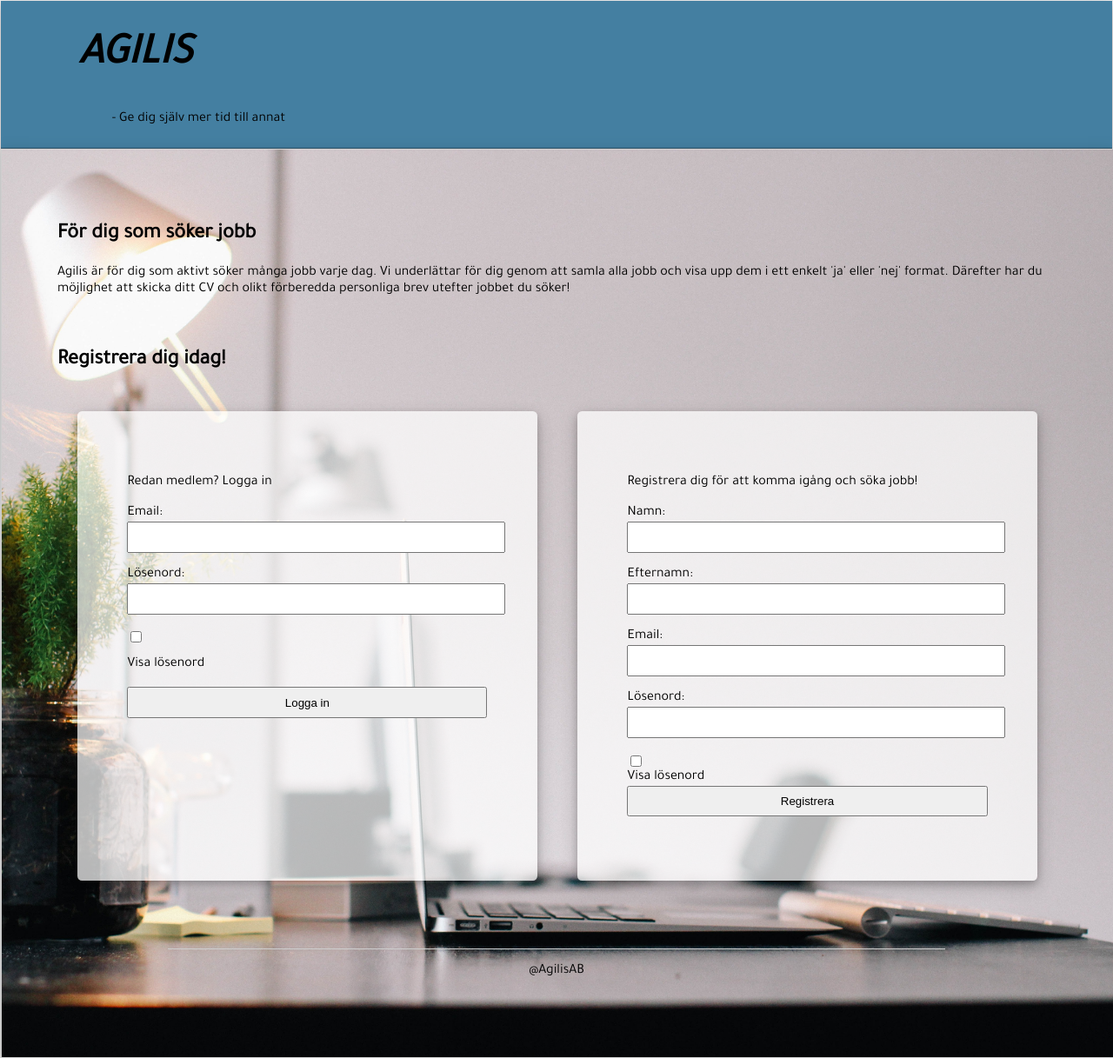
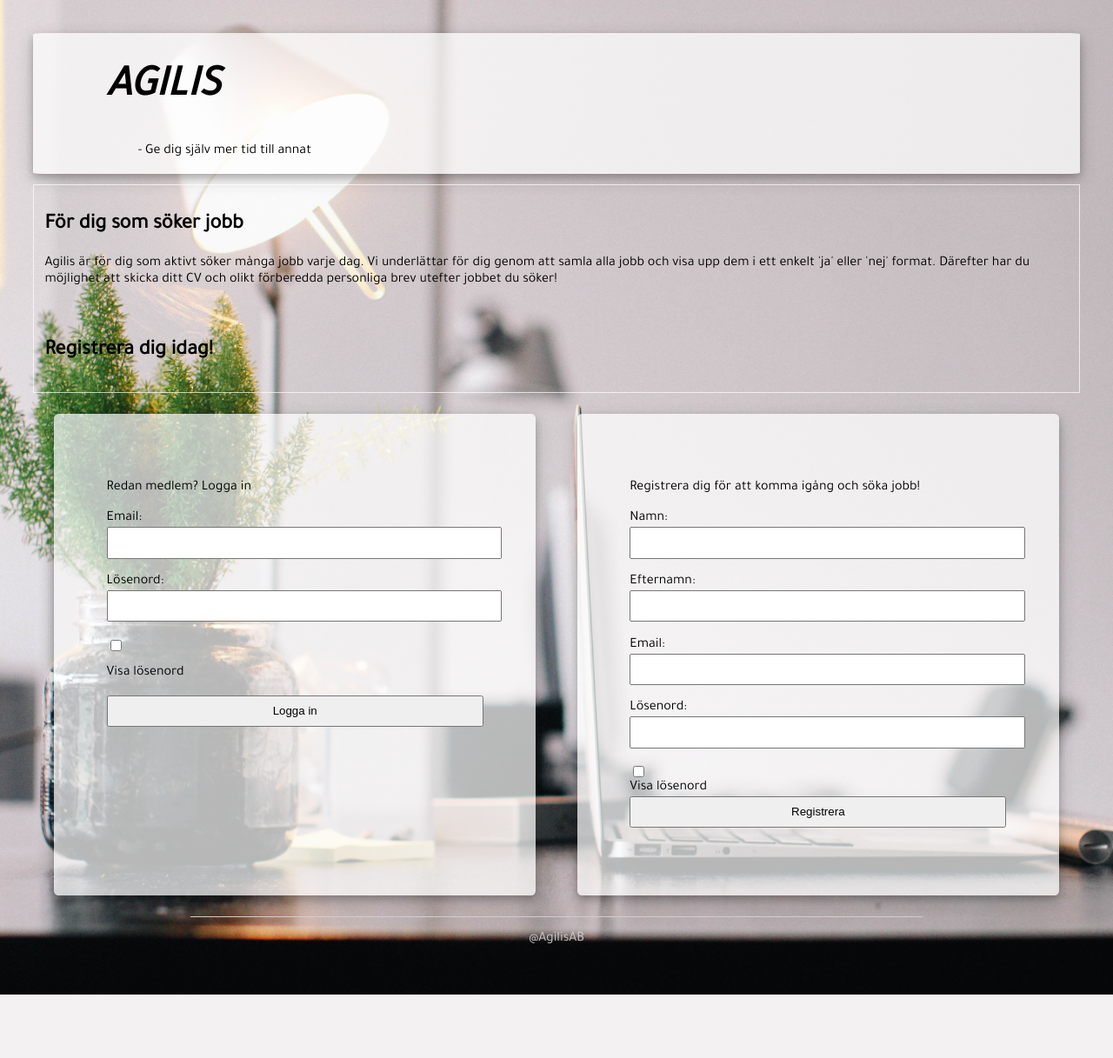
Before and after one commit to natbjo93/agilis, a Bottle app: page / in a window 1280 px wide. Shown: the whole page at 87% size. After the commit the page ends 1144 px from the top, so only its background shows below. Run offline with Bottle, Linux system fonts and the light colour scheme; parts of the project's set-up code (start-up, migrations or seed data) failed here and were passed over; some libraries are stand-ins or nearby versions.

Commit message:
new styling

```diff
--- a/bottle_app.py
+++ b/bottle_app.py
@@ -1,4 +1,4 @@
-from bottle import route, run, template, static_file, request
+from bottle import route, run, template, static_file, request, install, response
 import json
 
 import psycopg2
@@ -6,6 +6,7 @@ conn = psycopg2.connect(dbname="ai9707", user="ai9707" , password="gpvfieda", ho
 cursor = conn.cursor()
 
 import requests
+
 
 def api_response():
     res = requests.get('https://api.arbetsformedlingen.se/af/v0/platsannonser/matchning?lanid=12&sida=1&antalrader=100', headers={'Accept-language': 'application/json'})
@@ -75,4 +76,4 @@ def cv():
 def sparade_cv_pb():
     return template("sparade_cv_pb", root="static")
 
-run(host="localhost", port=9094)
+run(host="localhost", port=9095)
--- a/static/style.css
+++ b/static/style.css
@@ -16,11 +16,49 @@ body {
     "footer";
 }
 
+#index_main {
+    margin: 1px;
+    display: grid;
+    grid-template-columns: auto;
+    grid-template-rows: auto 80% auto;
+    grid-template-areas:
+    "header"
+    "main"
+    "footer";
+    background-image: url("index_background.jpg");
+    background-position: centser;
+    background-size: cover;
+    height: 100%;
+    margin: auto;
+    padding: 3%;
+}
+
 /* HEADER */
 header {
     border-bottom: 1px solid rgba(2, 2, 2, 0.338);
     box-shadow: 0 4px 8px 0 rgba(167, 91, 91, 0.2), 0 6px 20px 0 rgba(0, 0, 0, 0.19);
-    background-color: rgb(68, 127, 161);
+    background: rgb(245,246,246); /* Old browsers */
+background: -moz-linear-gradient(top, rgba(245,246,246,1) 0%, rgba(219,220,226,1) 21%, rgba(184,186,198,1) 49%, rgba(221,223,227,1) 80%, rgba(245,246,246,1) 100%); /* FF3.6-15 */
+background: -webkit-linear-gradient(top, rgba(245,246,246,1) 0%,rgba(219,220,226,1) 21%,rgba(184,186,198,1) 49%,rgba(221,223,227,1) 80%,rgba(245,246,246,1) 100%); /* Chrome10-25,Safari5.1-6 */
+background: linear-gradient(to bottom, rgba(245,246,246,1) 0%,rgba(219,220,226,1) 21%,rgba(184,186,198,1) 49%,rgba(221,223,227,1) 80%,rgba(245,246,246,1) 100%); /* W3C, IE10+, FF16+, Chrome26+, Opera12+, Safari7+ */
+filter: progid:DXImageTransform.Microsoft.gradient( startColorstr='#f5f6f6', endColorstr='#f5f6f6',GradientType=0 ); /* IE6-9 */
+}
+
+#header_main {
+    all: unset;
+    background-color: rgba(255, 255, 255, 0.708);
+    border-radius: 1%;
+    box-shadow: 0 4px 8px 0 rgba(0, 0, 0, 0.2), 0 6px 20px 0 rgba(0, 0, 0, 0.19);
+}
+
+#div_index {
+    all: unset;
+}
+
+#index_info{
+    border: 1px solid rgba(255, 255, 255, 0.708);
+    padding: 1%;
+    margin-top: 1%;
 }
 
 header > h1 {
@@ -64,13 +102,6 @@ main {
     border: 1px solid rgb(206, 206, 206);
     padding: 5%;
     box-shadow: 0 4px 8px 0 rgba(0, 0, 0, 0.2), 0 6px 20px 0 rgba(0, 0, 0, 0.19);
-}
-
-#index_main {
-    background-image: url("index_background.jpg");
-    background-position: center;
-    background-size: cover;
-    height: 100%;
 }
 
 p {
@@ -168,6 +199,7 @@ form, input, textarea {
 /* JOB SEARCH */
 #outside_job_div {
     display: flex;
+
 }
 
 #outside_job_div > button {
@@ -216,4 +248,5 @@ footer {
     width: 70%;
     margin: auto;
     text-align: center;
+    color: rgb(206, 206, 206);
 }
--- a/views/index.html
+++ b/views/index.html
@@ -8,17 +8,19 @@
         <script src="static/script.js"></script>
     </head>
     <body>
-        <div id="wrapper">
-            <header>
+        <div id="index_main">
+            <header id="header_main">
                 <h1><em>AGILIS</em>
                 </h1>
                 <p>- Ge dig själv mer tid till annat</p>
             </header>
-            <main id="index_main">
-                <h2>För dig som söker jobb</h2>
-                <p>Agilis är för dig som aktivt söker många jobb varje dag. Vi underlättar för dig genom att samla alla jobb och visa upp dem i ett enkelt 'ja' eller 'nej' format. Därefter har du möjlighet att skicka ditt CV och olikt förberedda personliga brev utefter jobbet du söker!<br>
-                </p>
-                <h2>Registrera dig idag!</h2>
+            <main id="div_index">
+                <div id="index_info">
+                    <h2>För dig som söker jobb</h2>
+                    <p>Agilis är för dig som aktivt söker många jobb varje dag. Vi underlättar för dig genom att samla alla jobb och visa upp dem i ett enkelt 'ja' eller 'nej' format. Därefter har du möjlighet att skicka ditt CV och olikt förberedda personliga brev utefter jobbet du söker!<br>
+                    </p>
+                    <h2>Registrera dig idag!</h2>
+                </div>
                 <div id="whole_form">
                     <form id="login_form" action="/check_login" method="POST">
                         <p>Redan medlem? Logga in</p>
@@ -49,7 +51,7 @@
                     </form>
                 </div>
             </main>
-            <footer>
+            <footer id="index_footer">
                 <p>@AgilisAB</p>
             </footer>
         </div>
```
